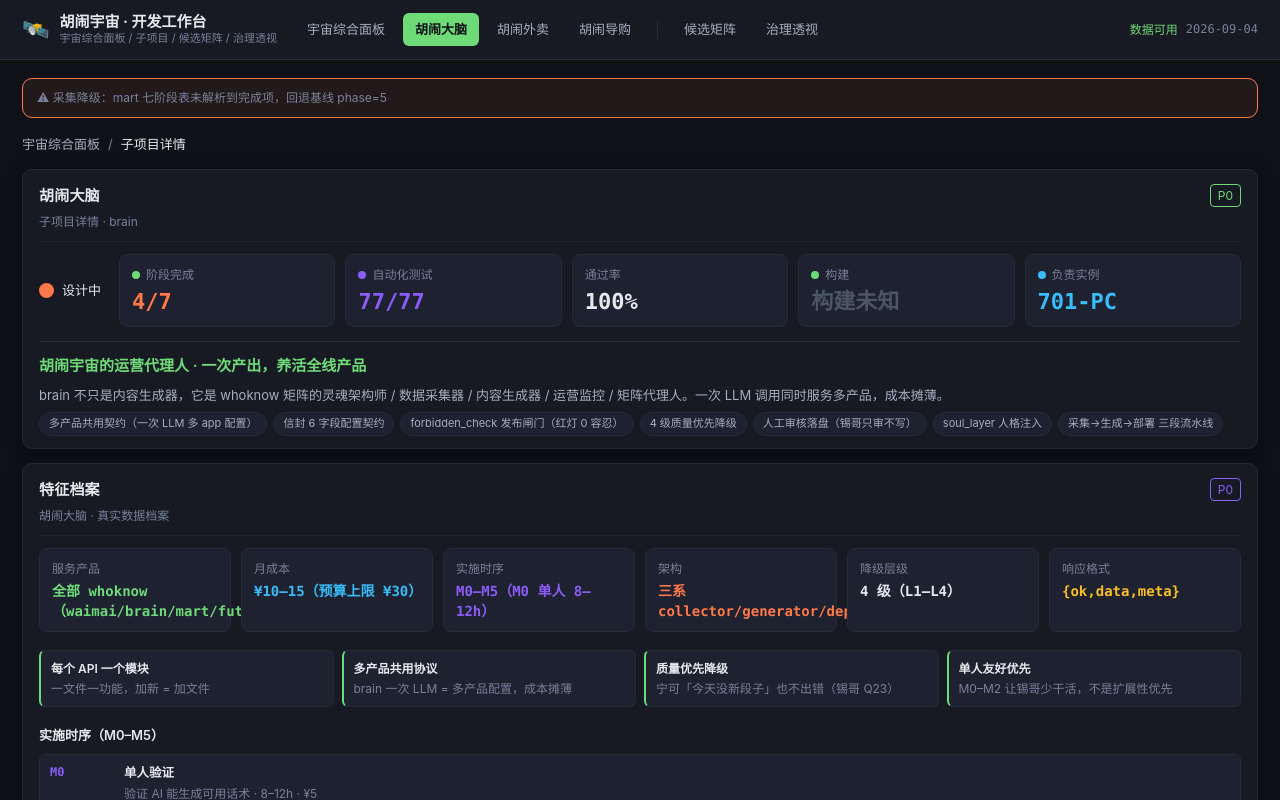
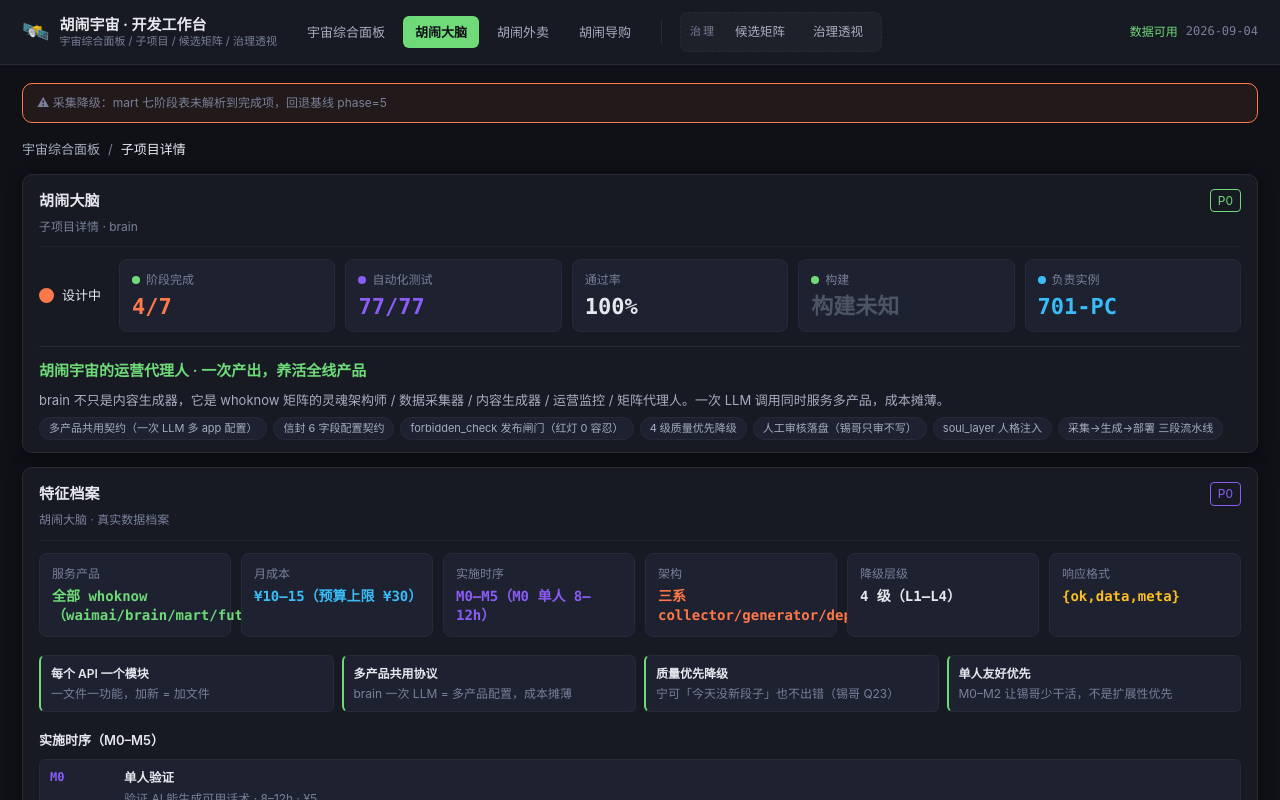
Before and after one commit to duckytan/whoknow.me, a Vue app in the folder whoknow-workbench/: page /workbench/app/brain in a window 1280 px wide. Shown: the top 800 px of the page. Built offline with nearby package versions, Linux system fonts and the light colour scheme.

Commit message:
fix(workbench): 治理导航改为带标签分组容器强化栏目区隔

```diff
--- a/whoknow-workbench/src/App.vue
+++ b/whoknow-workbench/src/App.vue
@@ -92,15 +92,18 @@ onMounted(bootstrap);
           {{ item.label }}
         </router-link>
         <span class="wb-app__divider" aria-hidden="true" />
+        <div class="wb-app__group">
+          <span class="wb-app__group-label">治理</span>
           <router-link
             v-for="item in navSecondary"
             :key="item.to"
             :to="item.to"
-          class="wb-app__link"
+            class="wb-app__link wb-app__link--tool"
             active-class="wb-app__link--active"
           >
             {{ item.label }}
           </router-link>
+        </div>
       </nav>
       <div class="wb-app__meta">
         <span v-if="dataFresh" class="wb-app__fresh">数据可用</span>
@@ -206,10 +209,34 @@ onMounted(bootstrap);
 /* 主导航（面板 + App 页）与工具导航（候选矩阵 / 治理透视）之间的分组分隔线 */
 .wb-app__divider {
   width: 1px;
-  height: 18px;
+  height: 24px;
   background: var(--wb-border);
-  margin: 0 8px;
+  margin: 0 12px;
   flex-shrink: 0;
+}
+
+/* 工具导航分组容器：虚线边框 + 组标签，与主导航在视觉上明确区分为另一栏目 */
+.wb-app__group {
+  display: flex;
+  align-items: center;
+  gap: 4px;
+  padding: 3px 6px 3px 9px;
+  border: 1px dashed var(--wb-border);
+  border-radius: 8px;
+  background: rgba(255, 255, 255, 0.03);
+  flex-shrink: 0;
+}
+
+.wb-app__group-label {
+  font-size: 11px;
+  letter-spacing: 2px;
+  color: var(--wb-text-muted);
+  margin-right: 3px;
+  user-select: none;
+}
+
+.wb-app__link--tool {
+  font-size: 12.5px;
 }
 
 .wb-app__meta {
```
Also changed, not shown: 5 other files (tests, documents, lock files or other folders). Lines whose indentation alone changed are shown as unchanged.
